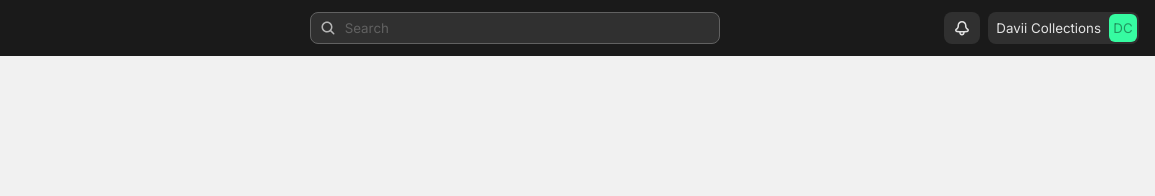
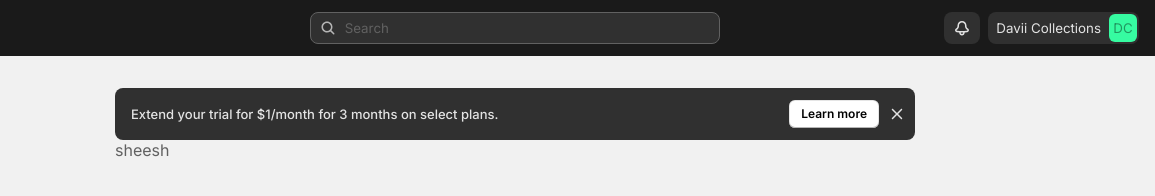
Before and after one commit to favourwright/shopify-challenge, a plain HTML site: page index.html in a window 1280 px wide. Shown: the full height of the page, 125-1280 px from the left. Drawn offline with Linux system fonts and the light colour scheme.

Commit message:
chore: add trial notice

```diff
--- a/app.css
+++ b/app.css
@@ -303,3 +303,71 @@ button[data-associated-modal-open] {
 .popover-menu .menu .tag-box {
   font-size: 10.5px;
 }
+
+#site-wrap {
+  display: flex;
+  justify-content: center;
+}
+#site-wrap > #content {
+  width: 100%;
+  max-width: 800px;
+  margin-top: 32px;
+}
+
+.trial-notice {
+  display: flex;
+  align-items: center;
+  justify-content: space-between;
+  padding: 12px 8px 12px 16px;
+  color: var(--text-light);
+  background: var(--grey-g-200);
+  border-radius: 8px;
+}
+@media (max-width: 768px) {
+  .trial-notice {
+    flex-direction: column;
+    align-items: flex-start;
+    gap: 16px;
+    border-radius: 0;
+  }
+}
+.trial-notice .title {
+  color: var(--text-light);
+  font-size: 13px;
+  font-weight: 500;
+  line-height: 140%;
+}
+.trial-notice > span {
+  display: flex;
+  align-items: center;
+  gap: 8px;
+}
+.trial-notice svg {
+  cursor: pointer;
+}
+.btn {
+  display: flex;
+  align-items: center;
+  padding: 6px 12px;
+  border-radius: 6px;
+  font-size: 12px;
+  font-weight: 600;
+  line-height: 130%;
+  border: none;
+  background: var(--white);
+  cursor: pointer;
+  position: relative;
+}
+.btn:before, .btn:after {
+  content: "";
+  position: absolute;
+  inset: 0;
+  border-radius: 6px;
+  pointer-events: none
+}
+.btn:before {
+  border: 1px solid rgba(0, 0, 0, 0.10);
+}
+.btn:after {
+  box-shadow: 0px -1px 0px 0px #B5B5B5 inset;
+}
--- a/app.js
+++ b/app.js
@@ -81,11 +81,20 @@
   }
 
 
+  const removeElemTrigger = "data-remove-elem-trigger" // the attribute name for triggers for elements that should be removed once clicked
+  const elemToRemoveAttrName = "data-remove-elem" // the attribute name for elements that should be removed once clicked
+
+  const handleRemoveElem = ({elemToRemoveAttrName, elemToRemove}) => {
+    const elemToRemoveEl = getElementsFromAttr({ attributeName:elemToRemoveAttrName, attributeValue:elemToRemove })
+    if (!elemToRemoveEl) return false
+    elemToRemoveEl.remove()
+  }
+
+
   // bootstrap events
   const bootstrap = () => {
     // MODAL TRIGGER EVENTS
     const modalTriggers = getElementsFromAttr({ attributeName:triggerName, attributeValue:null, getAll:true })
-
     !!modalTriggers && modalTriggers.forEach((trigger)=>{
       const modalName = trigger.getAttribute(triggerName)
       trigger.addEventListener('click', (e)=>toggleModalVisibility({e, modalAttrName, modalName}))
@@ -93,7 +102,12 @@
     handleModalCloseOnOutsideClick()
 
 
-    // OTHER EVENTS
+    // EVENT FOR REMOVING ELEMENTS FROM DOM WHEN ITS TRIGGER IS CLICKED
+    const removeElemTriggers = getElementsFromAttr({ attributeName:removeElemTrigger, attributeValue:null, getAll:true })
+    !!removeElemTriggers && removeElemTriggers.forEach((trigger)=>{
+      const elemToRemove = trigger.getAttribute(removeElemTrigger)
+      trigger.addEventListener('click', (e)=>handleRemoveElem({elemToRemoveAttrName, elemToRemove}))
+    })
   }
   bootstrap()
 })()
--- a/index.html
+++ b/index.html
@@ -131,8 +131,22 @@
       </div>
     </header>
 
-    <main>
+    <main id="site-wrap">
+      <div id="content">
+        <div class="trial-notice" data-remove-elem="trial-notice">
+          <h3 class="title">Extend your trial for $1/month for 3 months on select plans.</h3>
+          <span>
+            <button class="btn" type="button">Learn more</button>
+            <svg
+              data-remove-elem-trigger="trial-notice"
+              xmlns="http://www.w3.org/2000/svg" width="20" height="20" viewBox="0 0 20 20" fill="none">
+              <path d="M13.9697 15.0303C14.2626 15.3232 14.7374 15.3232 15.0303 15.0303C15.3232 14.7374 15.3232 14.2626 15.0303 13.9697L11.0607 10L15.0303 6.03033C15.3232 5.73744 15.3232 5.26256 15.0303 4.96967C14.7374 4.67678 14.2626 4.67678 13.9697 4.96967L10 8.93934L6.03033 4.96967C5.73744 4.67678 5.26256 4.67678 4.96967 4.96967C4.67678 5.26256 4.67678 5.73744 4.96967 6.03033L8.93934 10L4.96967 13.9697C4.67678 14.2626 4.67678 14.7374 4.96967 15.0303C5.26256 15.3232 5.73744 15.3232 6.03033 15.0303L10 11.0607L13.9697 15.0303Z" fill="#E3E3E3"/>
+            </svg>
+          </span>
+        </div>
 
+        <div>sheesh</div>
+      </div>
     </main>
     <script src="./app.js"></script>
   </body>
```
